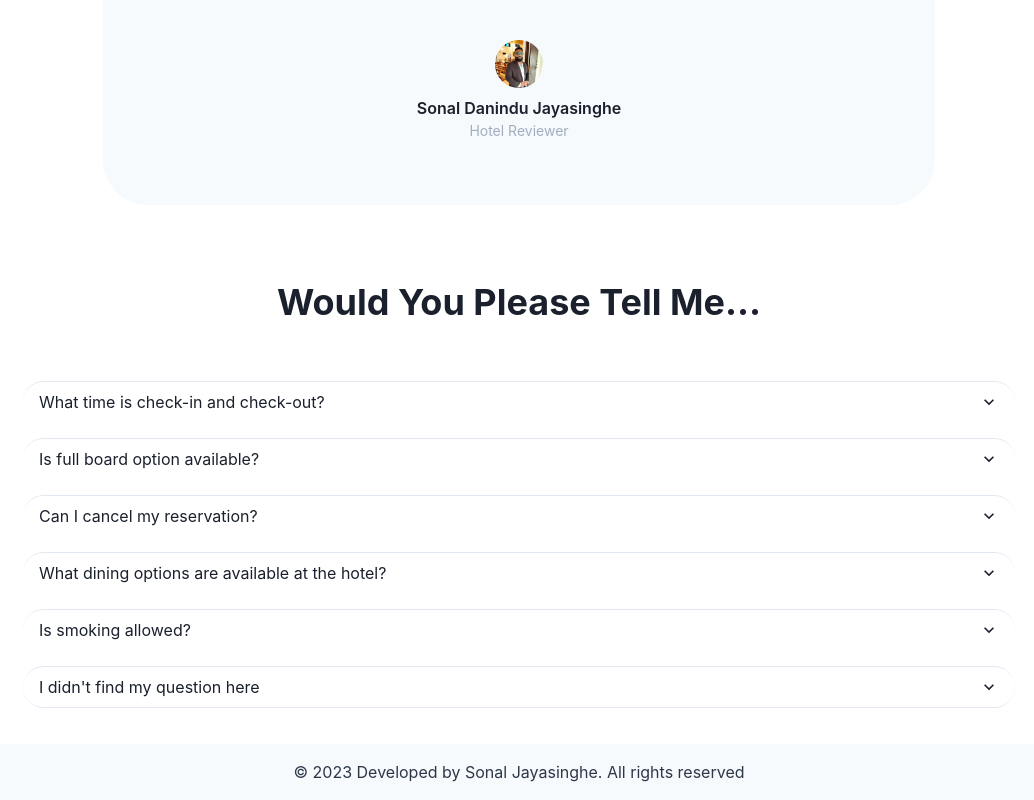
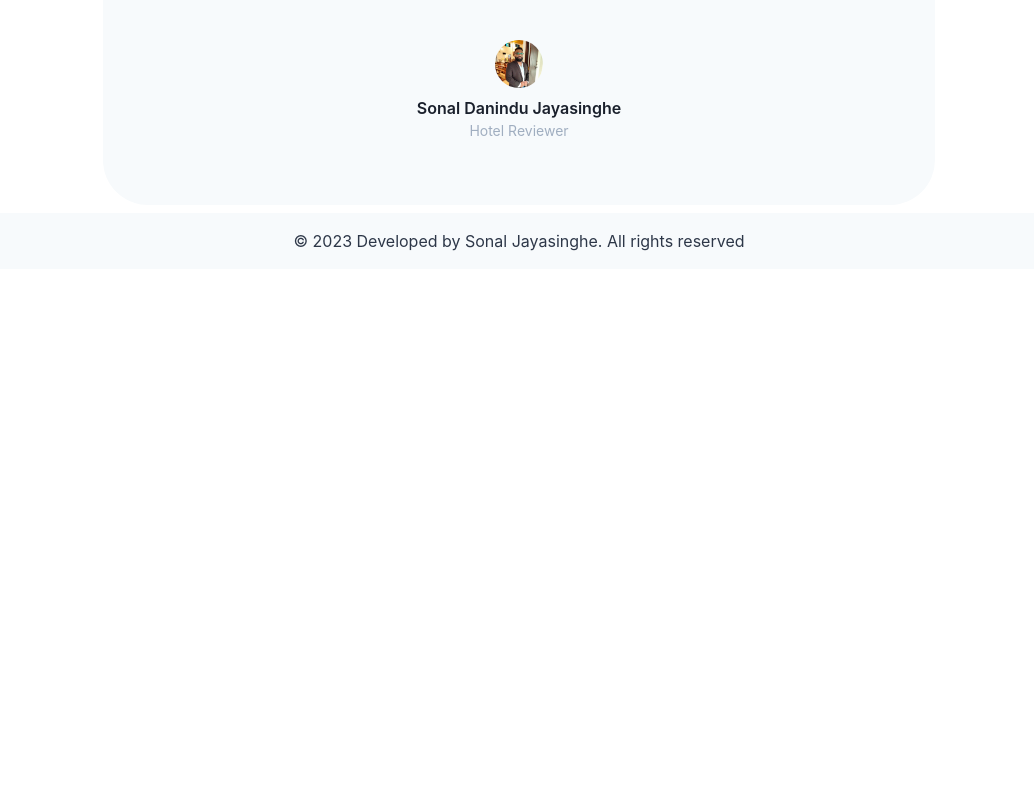
Before and after one commit to SonalJayasinghe/marinara-hotel, a React (Vite) app: page /#/ in a window 1280 px wide. Shown: the part 1695-2495 px from the top of the page, without its empty margins (121-1155 px from the left). After the commit the page ends 1964 px from the top, so only its background shows below. Built offline with nearby package versions, Linux system fonts and the light colour scheme.

Commit message:
Accordation removed from home page

```diff
--- a/src/Pages/Home.tsx
+++ b/src/Pages/Home.tsx
@@ -12,7 +12,6 @@ import HeroCard from "../components/HeroComponent/HeroCard";
 import Footer from "../components/Footer";
 import PeopleSay from "../components/PeopleSay";
 import ShowCaseGrid from "../components/ShowcaseComponent/ShowCaseGrid";
-import Accordation from "../components/Accordation";
 
 function Home() {
   useEffect(() => {
@@ -62,19 +61,6 @@ function Home() {
           </Center>
         </Box>
 
-        <Box w="100%" marginTop={'60px'} padding={2} >
-          <Center>
-          <Heading textAlign={"center"}> Would You Please Tell Me...</Heading>
-          </Center>
-        </Box>
-
-
-        <Box marginTop={6} w={{base: "98%" , lg:"80%"}} marginBottom={3}>
-          <Center>
-          <Accordation/>
-          </Center>
-        </Box>
-
 
         <Box w="100%" marginTop={"auto"}>
           <Footer/>
```
